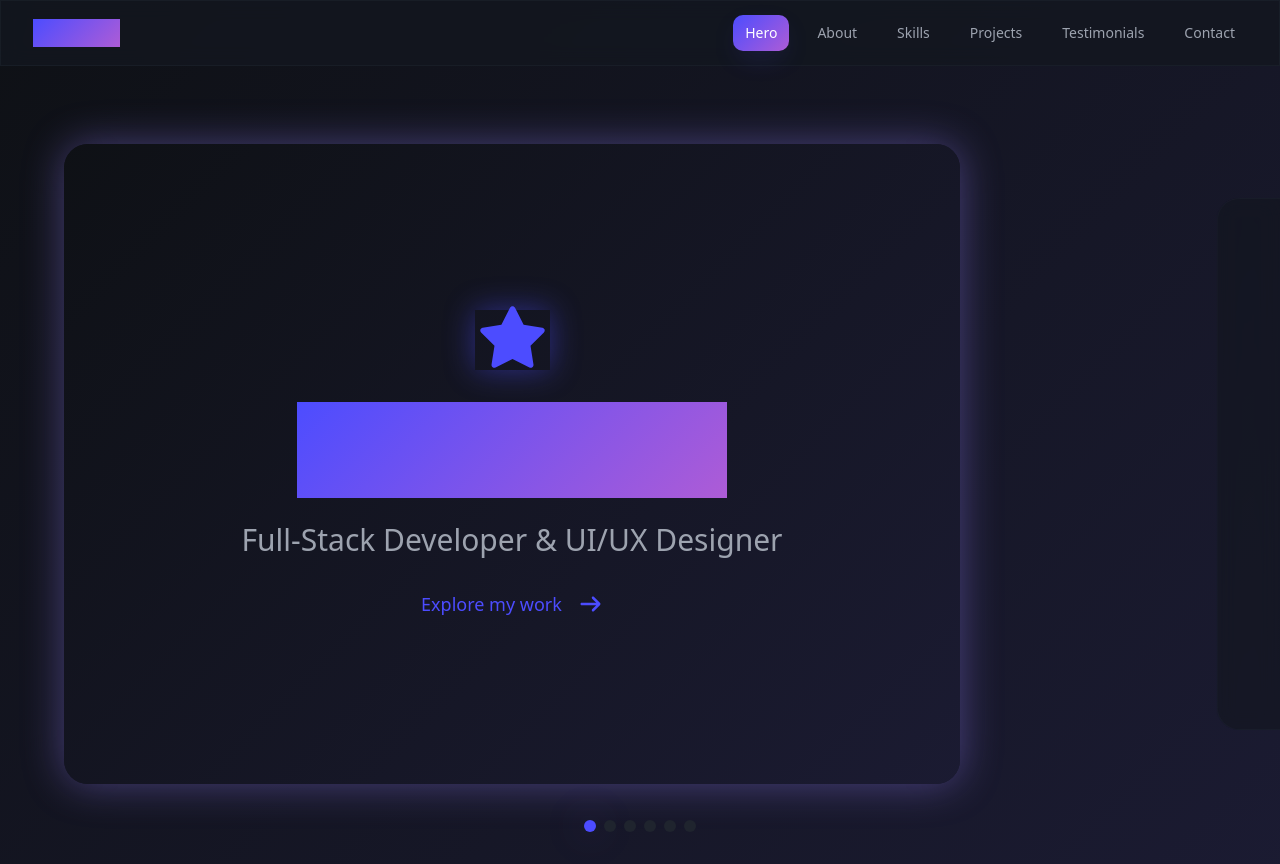
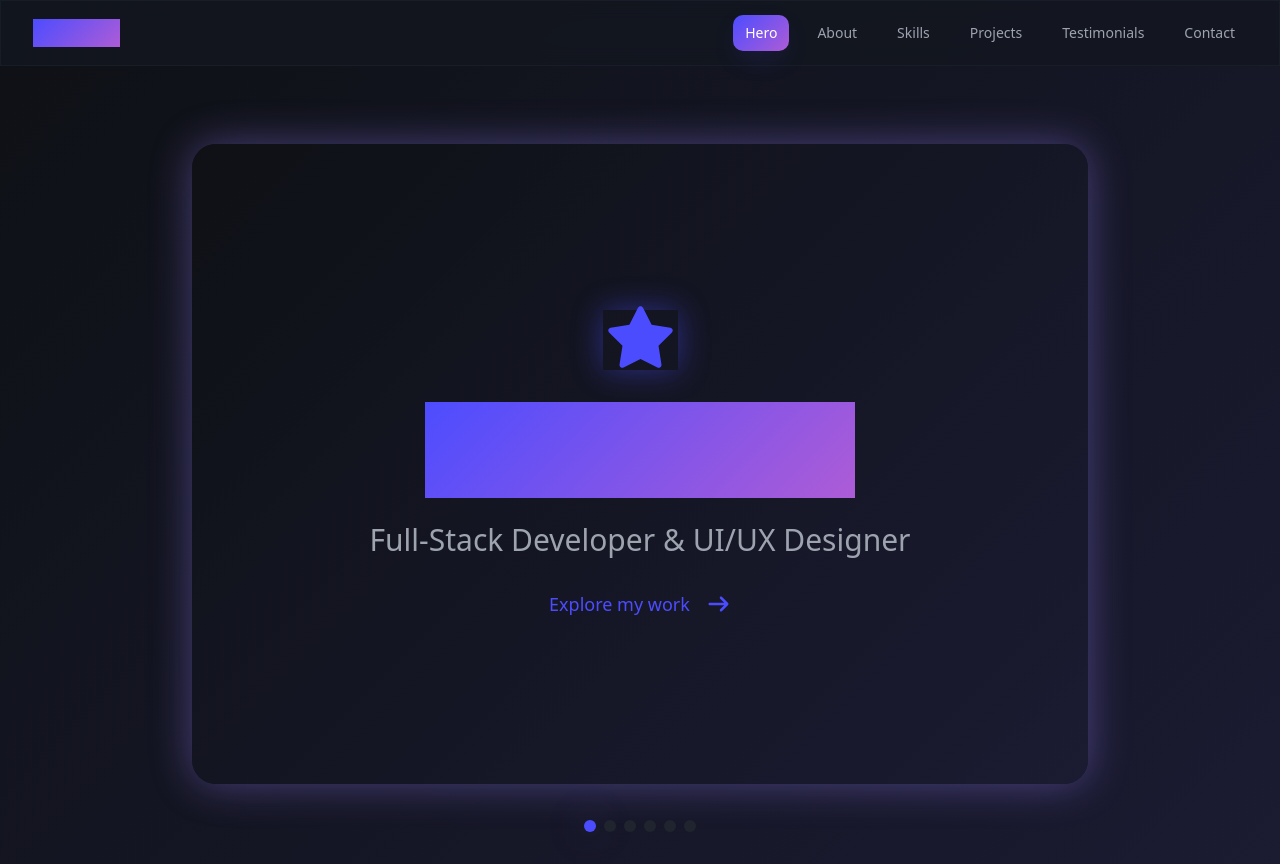
Before and after one commit to JesseChetty/kinetic-card-view, a React (Vite) app: page / in a window 1280 px wide. Built offline with nearby package versions, Linux system fonts and the light colour scheme; the HTML template or start-up script is replaced by a standard one.

Commit message:
Fix: Center last carousel card

```diff
--- a/src/components/Carousel.tsx
+++ b/src/components/Carousel.tsx
@@ -62,13 +62,13 @@ export const Carousel = ({ onCardClick, focusedIndex, onFocusChange }: CarouselP
     <div className="relative h-screen overflow-hidden">
       <div
         ref={carouselRef}
-        className="carousel-snap flex h-full overflow-x-auto overflow-y-hidden scrollbar-hide"
+        className="carousel-snap flex h-full overflow-x-auto overflow-y-hidden scrollbar-hide pl-[10vw] pr-[10vw]"
         style={{ scrollbarWidth: 'none', msOverflowStyle: 'none' }}
       >
         {windowData.map((data, index) => (
           <div
             key={data.id}
-            className="carousel-item flex-shrink-0 w-[80vw] h-full flex items-center justify-center px-4"
+            className="carousel-item flex-shrink-0 w-[80vw] h-full flex items-center justify-center"
           >
             <Card
               data={data}
```
